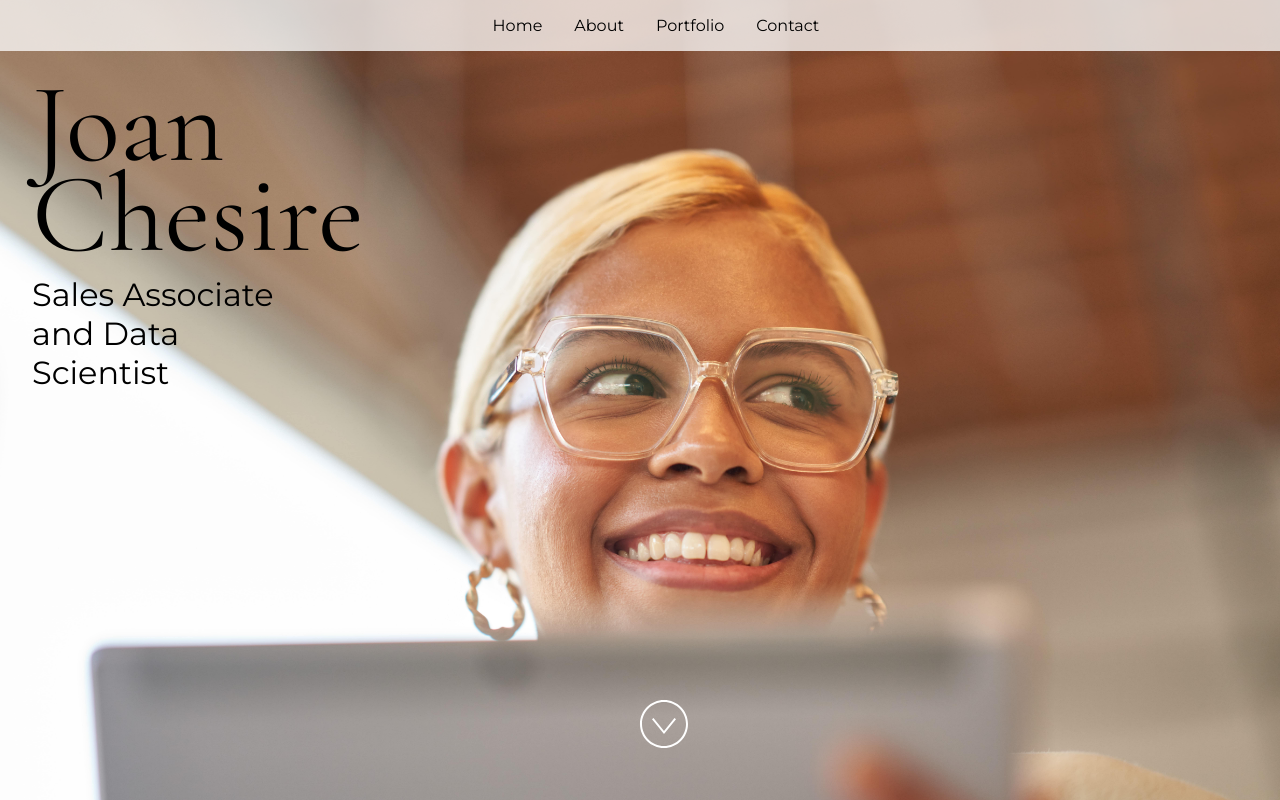
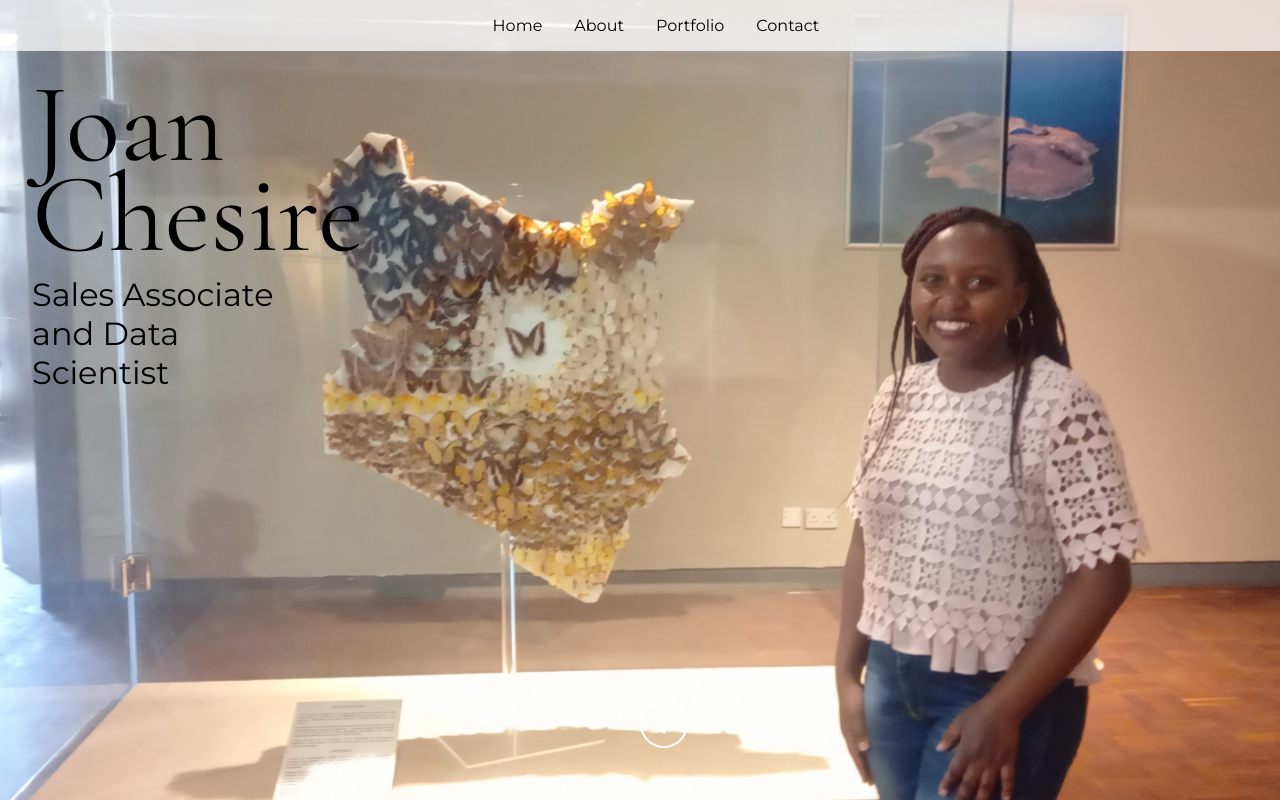
Before and after one commit to JoanChesire/Joan_Chesire_Portfolio, a React (Vite) app: page / in a window 1280 px wide. Built offline with nearby package versions, Linux system fonts and the light colour scheme.

Commit message:
Image update

```diff
--- a/src/App.jsx
+++ b/src/App.jsx
@@ -29,7 +29,7 @@ const siteProps = {
   email: "",
   gitHub: "JoanChesire",
   instagram: "",
-  linkedIn: "Joan Chesire",
+  linkedIn: "https://www.linkedin.com/in/joan-chesire-7b11aa130",
   medium: "",
   twitter: "@Chesirejoan",
   youTube: "",
--- a/src/Components/Home.jsx
+++ b/src/Components/Home.jsx
@@ -20,9 +20,9 @@ import PropTypes from "prop-types";
  * Need an image? Check out https://unsplash.com to download a photo you
  * freely use on your site.
  */
-import image from "../images/woman-with-tablet.jpg";
+import image from "../images/20221020_142850.jpg";
 
-const imageAltText = "Adult female in office setting leaning against a glass wall while holding a platinum Microsoft Surface Pro 7 in tablet mode preparing to write with Microsoft Surface Pen";
+const imageAltText = "A photo of Joan Chesire";
 
 const Home = ({ name, title }) => {
   return (
```
Also changed, not shown: src/images/20221020_142850.jpg (added).
